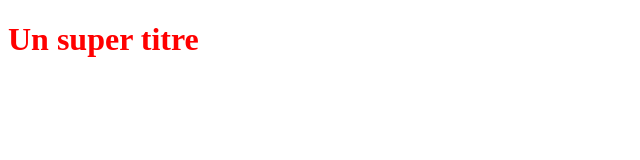
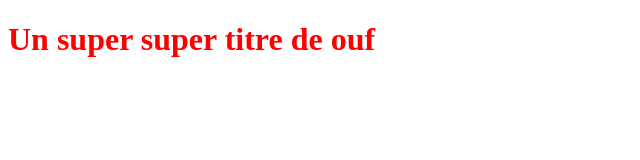
Before and after one commit to TouchAmKiosk/OpenclassroomsProject, a plain HTML site: page index.html in a window 1280 px wide. Shown: the whole page, without its empty margins (0-640 px from the left). Drawn offline with Linux system fonts and the light colour scheme.

Commit message:
ajout un titre qui dechir

```diff
--- a/index.html
+++ b/index.html
@@ -5,6 +5,6 @@
    <link rel="stylesheet" type="text/css" href="styles.css">
 </head>
 <body>
-   <h1>Un super titre</h1>
+   <h1>Un super super titre de ouf</h1>
 </body>
 </html>
```
